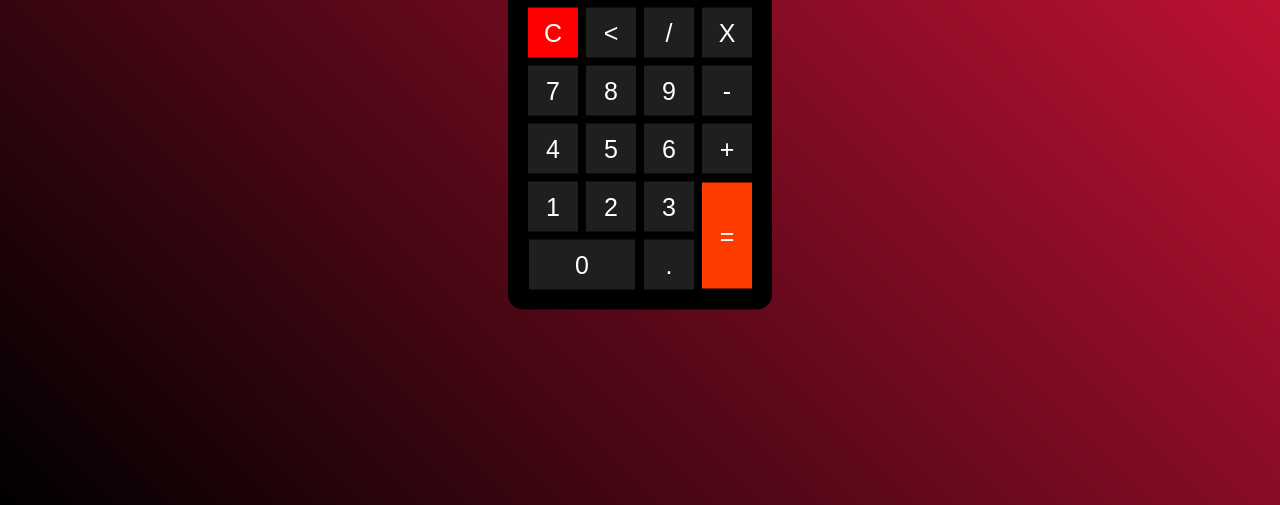
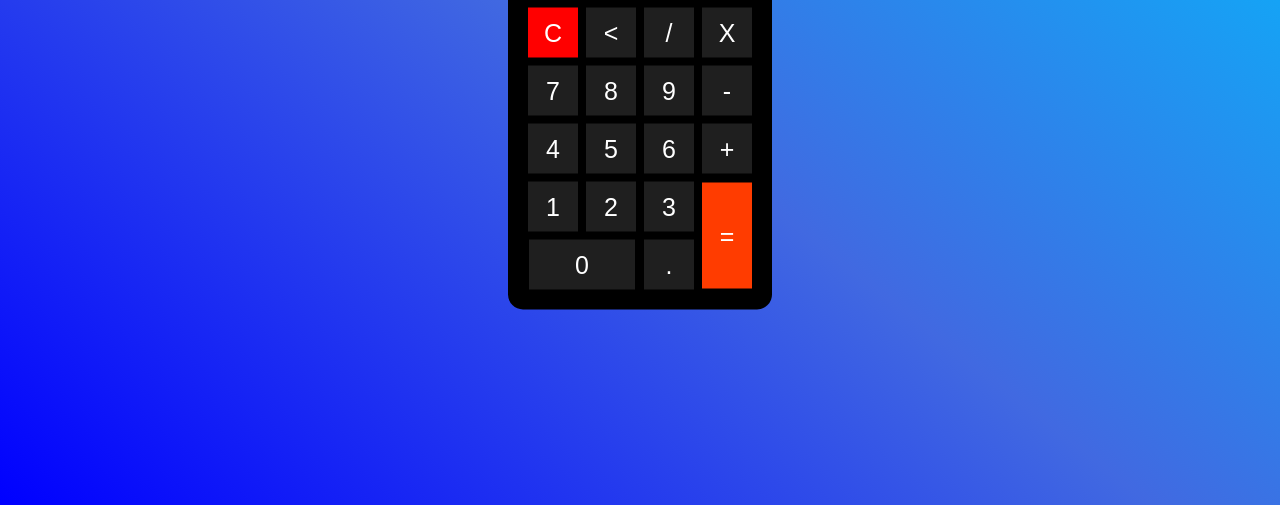
Before and after one commit to gabrielgarcia05/CalculadoraJS, a plain HTML site: page index.html in a window 1280 px wide. Shown: the part 295-800 px from the top of the page. Drawn offline with Linux system fonts and the light colour scheme.

Commit message:
Add files via upload

```diff
--- a/css/style.css
+++ b/css/style.css
@@ -4,7 +4,7 @@
 }
 
 .fundo{
-    background-image: linear-gradient(45deg, black, crimson);
+    background-image: linear-gradient(38deg, blue, RoyalBlue,DeepSkyBlue);
     height: 100vh;
     color: white;
     font-family: Arial, Helvetica, sans-serif;
```
